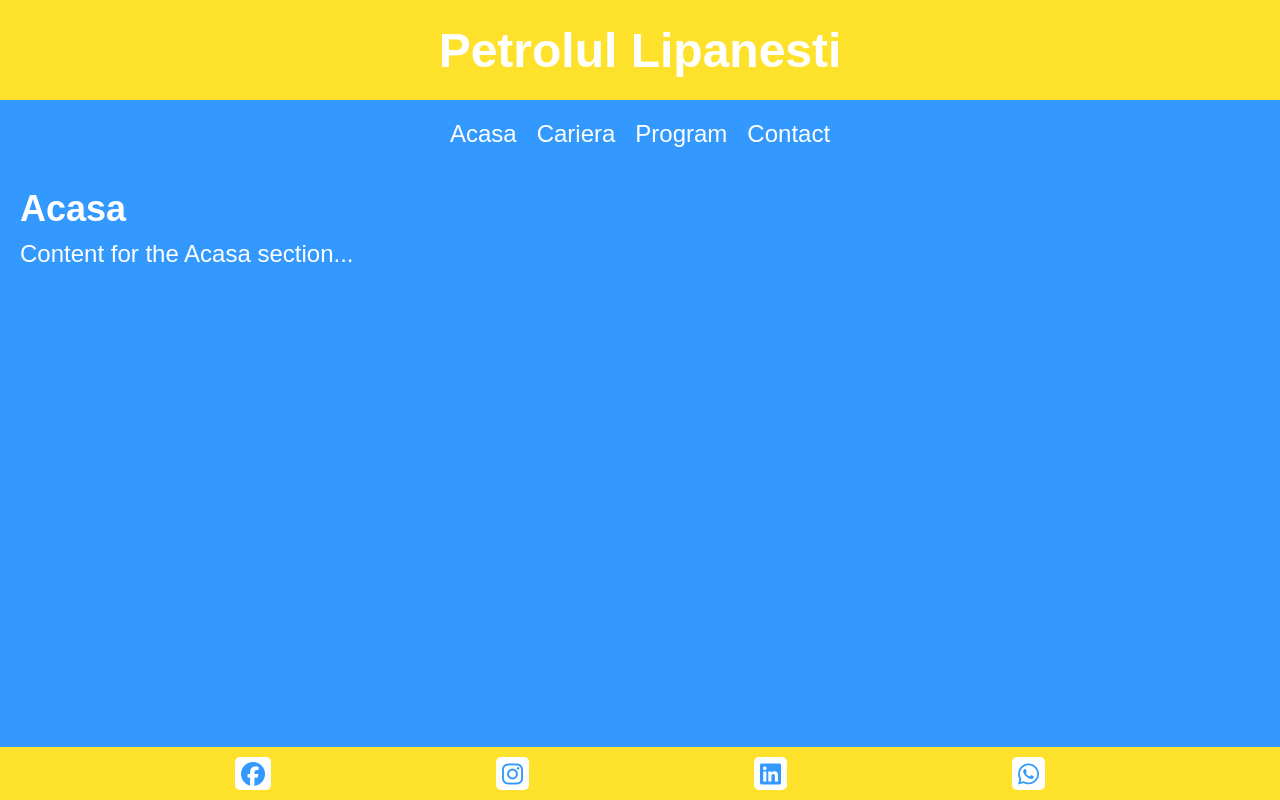
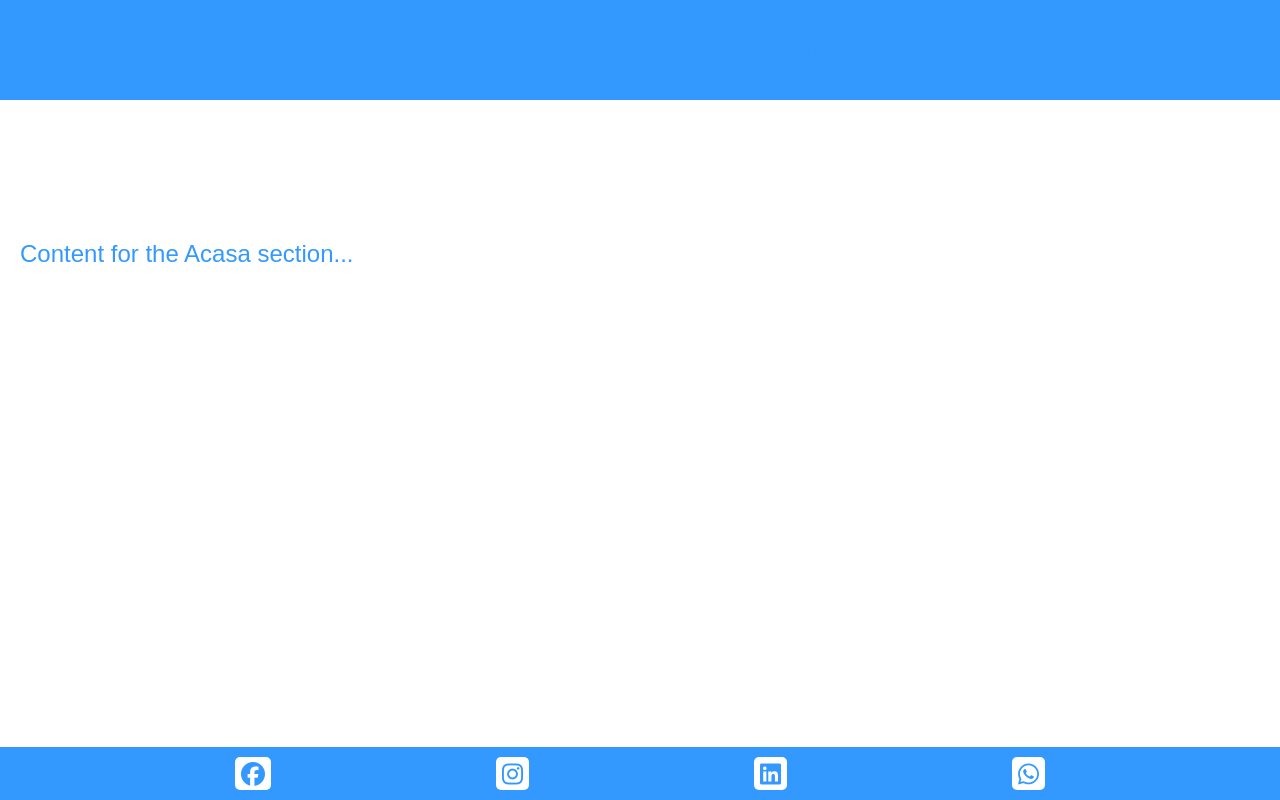
Before and after one commit to razvanteisanu/razvanteisanu.github.io, a plain HTML site: page index.html in a window 1280 px wide. Drawn offline with Linux system fonts and the light colour scheme.

Commit message:
color scheme

```diff
--- a/styles.css
+++ b/styles.css
@@ -11,15 +11,15 @@ html {
 body {
     font-size: x-large;
     font-family: Arial, sans-serif;
-    color: white;
-    background-color: #3399FF;
+    color: #3399FF;
+    background-color: #FFF;
     min-height: 100%;
     display: flex;
     flex-direction: column;
 }
 
 header {
-    background-color: #FEE12B;
+    background-color: #3399FF;
     height: 100px;
     display: flex;
     justify-content: center;
@@ -74,7 +74,7 @@ section h2 {
 
 footer{
     margin-top: 100%;
-    background-color: #FEE12B;
+    background-color: #3399FF;
     padding: 10px;
     display: flex;
     justify-content: space-evenly;
```
